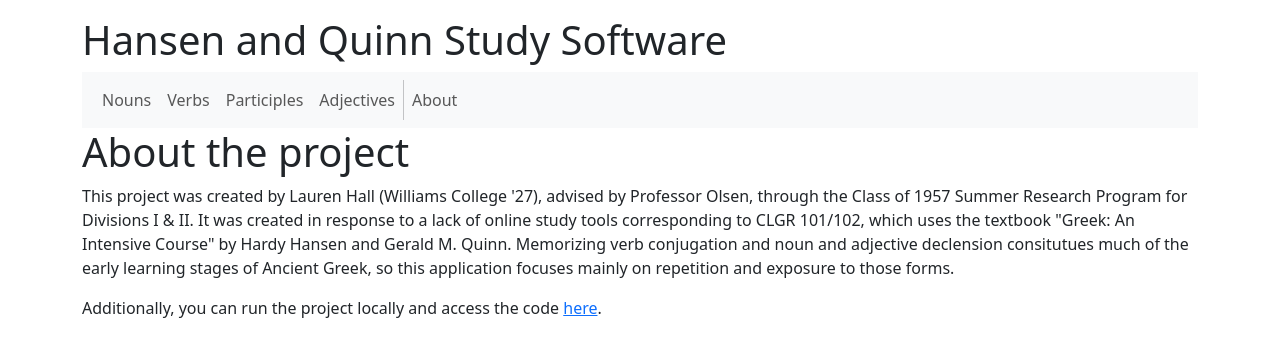
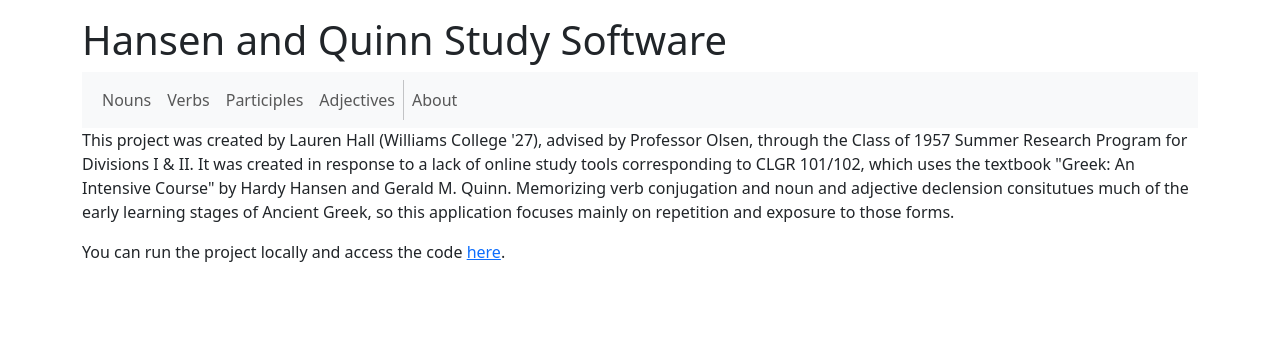
Before and after one commit to lkhall/greek_project, a Django app: page /about/ in a window 1280 px wide. Shown: the top 357 px of the page. Run offline with Django 5.2, Linux system fonts and the light colour scheme; some libraries are stand-ins or nearby versions.

Commit message:
about page

```diff
--- a/greekproj/first_app/templates/first_app/about.html
+++ b/greekproj/first_app/templates/first_app/about.html
@@ -1,9 +1,9 @@
 {% extends "first_app/layout.html" %}
 
 {% block body %}
-<h1>About the project</h1>
+
 <p>This project was created by Lauren Hall (Williams College '27), advised by Professor Olsen, through the Class of 1957 Summer Research Program for Divisions I & II. It was created in response to a lack of online study tools corresponding to CLGR 101/102, which uses the textbook "Greek: An Intensive Course" by Hardy Hansen and Gerald M. Quinn. Memorizing verb conjugation and noun and adjective declension consitutues much of the early learning stages of Ancient Greek, so this application focuses mainly on repetition and exposure to those forms.</p>
 
-<p>Additionally, you can run the project locally and access the code <a href="https://github.com/lkhall/greek_project">here</a>.</p>
+<p>You can run the project locally and access the code <a href="https://github.com/lkhall/greek_project">here</a>.</p>
 
 {% endblock %}
```
